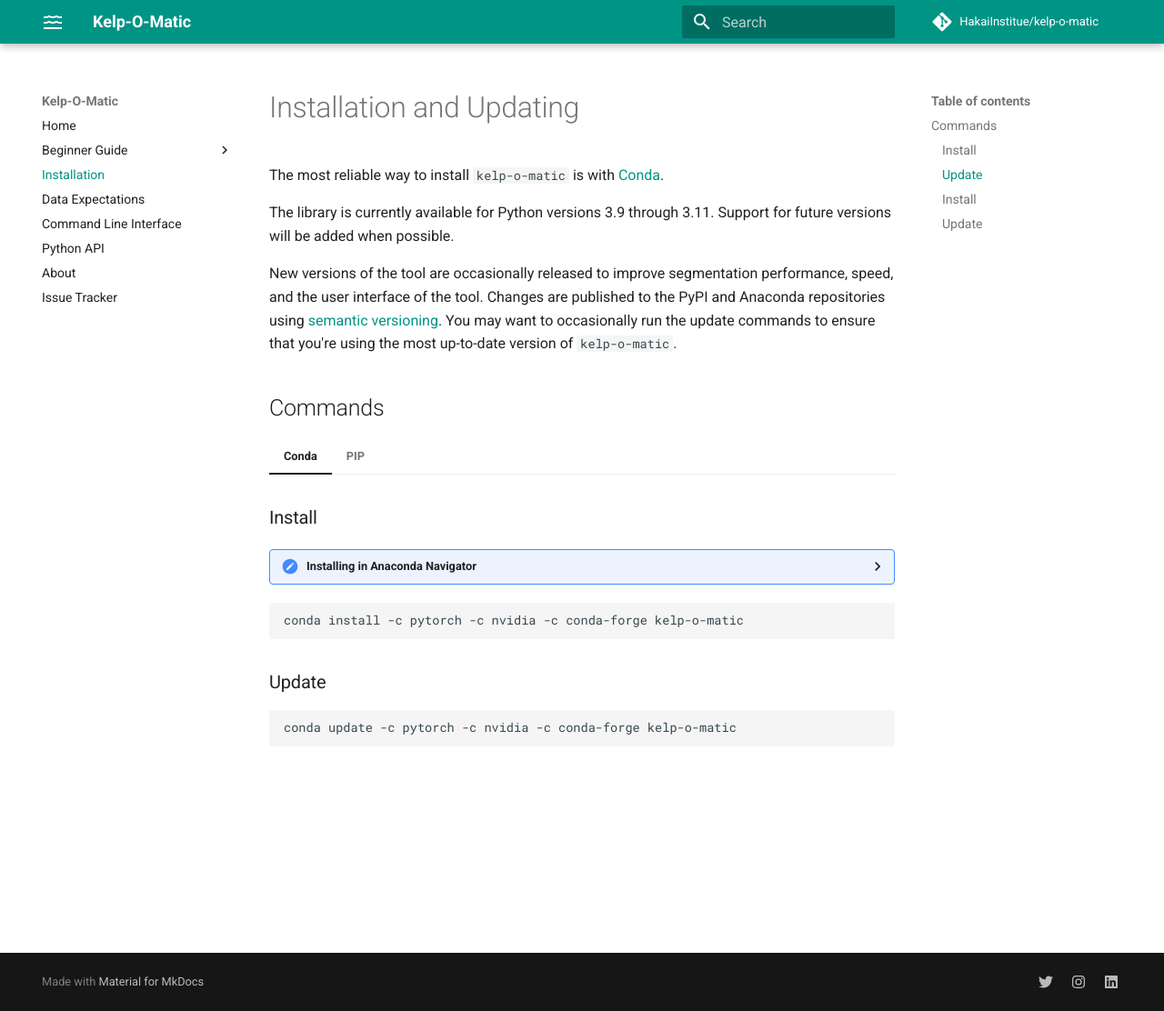
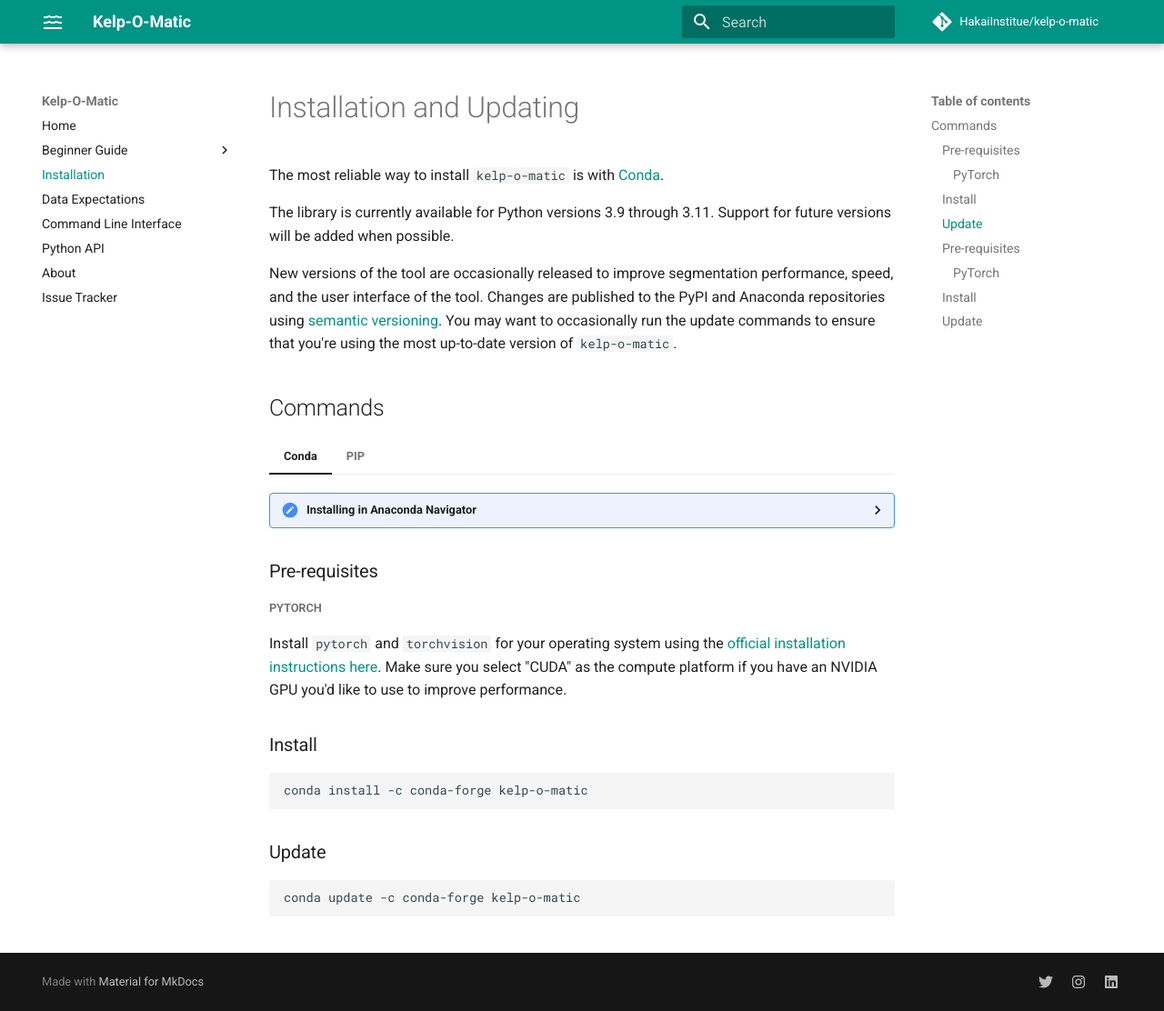
Before and after one commit to HakaiInstitute/kelp-o-matic, an MkDocs documentation site: the page built from docs/installation.md, in a window 1280 px wide and 1112 px high. Shown: the whole window at 91% size. Built offline with MkDocs 1.6.1 and Material for MkDocs 9.7.7, drawn with Linux system fonts in a browser that asks for light colours; comment, search, counter and statistics services are not loaded.

Commit message:
Update installation instructions

````diff
--- a/docs/installation.md
+++ b/docs/installation.md
@@ -14,34 +14,46 @@
 
 === "Conda"
 
-    ### Install
-
     ??? help "Installing in Anaconda Navigator"
 
         1. Use the Anaconda Navigator GUI and create a new environment.
         2. Add the `pytorch`, `nvidia`, and `conda-forge` channels.
-        3. Search for and install the `kelp-o-matic` package in your environment.
+        3. Search for and install the `torch`, `torchvision`, and `kelp-o-matic` package in your environment.
+            For GPU support, also install the `pytorch-cuda` package.'
 
         If you need more help, please see the [Beginner Guide](beginner_guide/index.md).
 
+    ### Pre-requisites
+
+    ##### PyTorch
+
+    Install `pytorch` and `torchvision` for your operating system using the
+    [official installation instructions here](https://pytorch.org/).
+    Make sure you select "CUDA" as the compute platform if you have an NVIDIA GPU you'd like to use to improve performance.
+
+    ### Install
+
     ```bash
-    conda install -c pytorch -c nvidia -c conda-forge kelp-o-matic
+    conda install -c conda-forge kelp-o-matic
     ```
 
     ### Update
 
     ```bash
-    conda update -c pytorch -c nvidia -c conda-forge kelp-o-matic
+    conda update -c conda-forge kelp-o-matic
     ```
 
 === "PIP"
 
+    ### Pre-requisites
+
+    ##### PyTorch
+
+    Install `pytorch` and `torchvision` for your operating system using the
+    [official installation instructions here](https://pytorch.org/).
+    Make sure you select "CUDA" as the compute platform if you have an NVIDIA GPU you'd like to use to improve performance.
+
     ### Install
-
-    ??? warning "We suggest using Conda to install Kelp-O-Matic"
-        It is highly recommended to install the library with Conda, not with PIP.
-
-        Automatic hardware acceleration is only supported with the Conda installation.
 
     ```bash
     pip install kelp-o-matic
````
